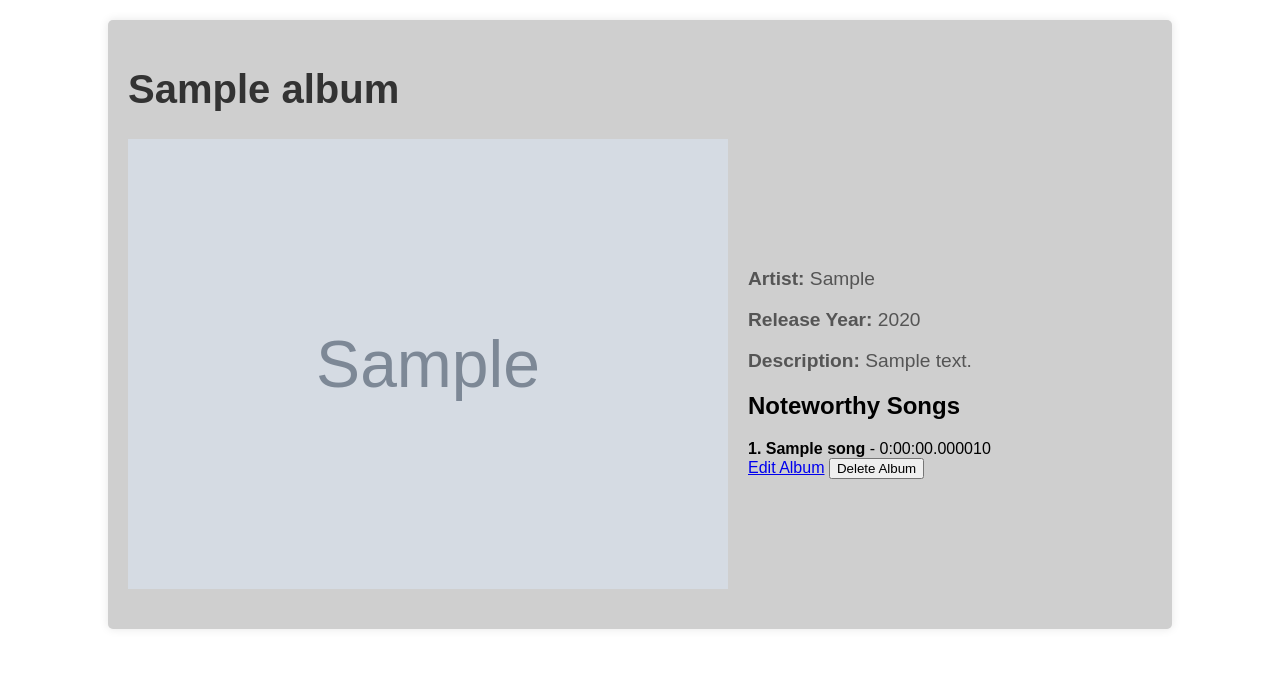
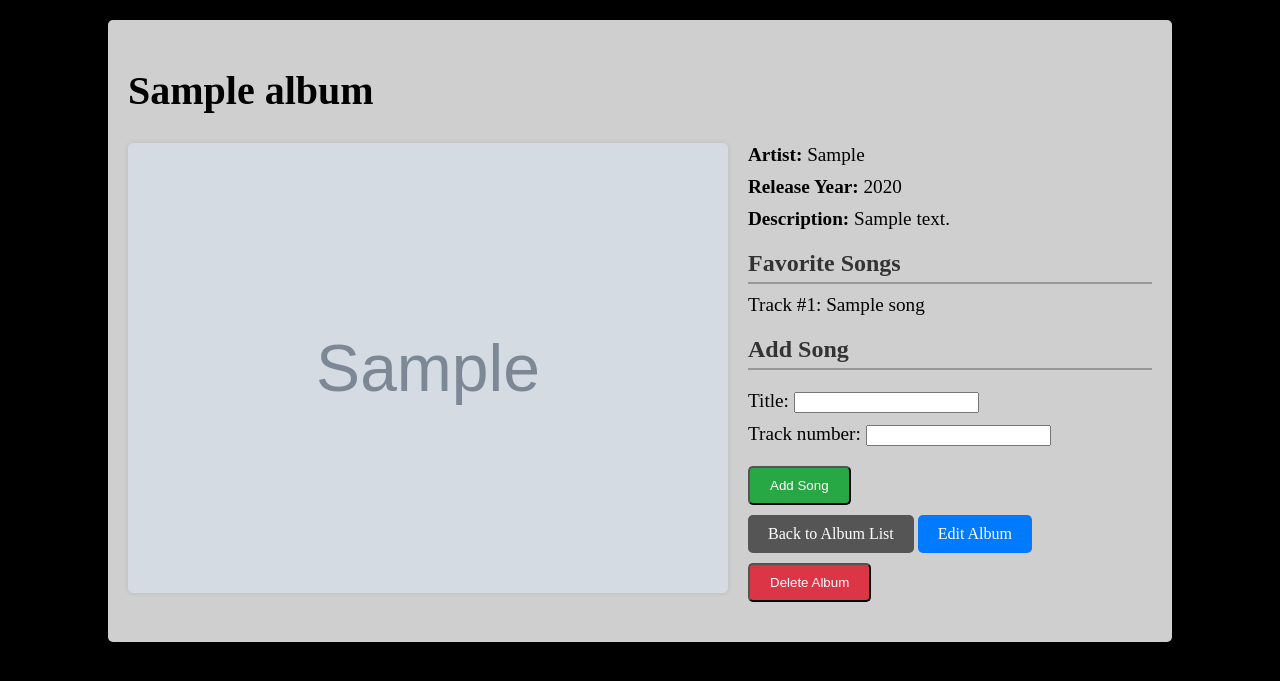
Before and after one commit to matthew-estes/django-crud-app-lab, a Django app: page /albums/1/ in a window 1280 px wide. Shown: the top 681 px of the page. Run offline with Django 5.2, Linux system fonts and the light colour scheme; tables that the repository leaves empty hold one stand-in row (values such as "Sample post"); grey boxes marked "Sample" are stand-in pictures.

Commit message:
create a third model for Playlist

```diff
--- a/vinyl/main_app/forms.py
+++ b/vinyl/main_app/forms.py
@@ -5,4 +5,4 @@ from .models import Song
 class SongForm(forms.ModelForm):
     class Meta:
         model = Song
-        fields = ["title", "album", "duration", "track_number"]
+        fields = ["title", "track_number"]
--- a/vinyl/main_app/models.py
+++ b/vinyl/main_app/models.py
@@ -15,18 +15,25 @@ class Album(models.Model):
     def get_absolute_url(self):
         return reverse("album-detail", kwargs={"album_id": self.id})
 
-
 class Song(models.Model):
     title = models.CharField(max_length=200)
-    album = models.ForeignKey(Album, related_name="songs", on_delete=models.CASCADE)
-    duration = models.DurationField()
+    album = models.ForeignKey(Album, related_name='songs', on_delete=models.CASCADE)
     track_number = models.IntegerField()
+
+    def __str__(self):
+        return f"{self.title} from {self.album.title}"
 
     class Meta:
         ordering = ['track_number']
 
+
+class Playlist(models.Model):
+    name = models.CharField(max_length=200)
+    description = models.TextField(blank=True, null=True)
+    albums = models.ManyToManyField(Album, related_name='playlists')
+
     def __str__(self):
-        return f"{self.title} from {self.album.title}"
+        return self.name
 
     def get_absolute_url(self):
-        return reverse("song-detail", kwargs={"song_id": self.id})
+        return reverse("playlist-detail", kwargs={"playlist_id": self.id})
--- a/vinyl/main_app/static/css/albums/album_detail.css
+++ b/vinyl/main_app/static/css/albums/album_detail.css
@@ -1,6 +1,8 @@
+/* albums/album_detail.css */
+
 body {
-    font-family: Arial, sans-serif;
-    background-color: #ffffff;
+
+    background-color: #000000;
     margin: 0;
     padding: 0;
 }
@@ -15,9 +17,9 @@ body {
 }
 
 h1 {
-
-    color: #333;
+    color: #000000;
     font-size: 2.5em;
+    margin-bottom: 20px;
 }
 
 .album-info {
@@ -30,6 +32,8 @@ h1 {
     width: 600px;
     height: auto;
     margin-right: 20px;
+    border-radius: 5px;
+    box-shadow: 0 0 5px rgba(0, 0, 0, 0.1);
 }
 
 .album-details {
@@ -38,13 +42,63 @@ h1 {
 
 .album-details p {
     font-size: 1.2em;
-    color: #555;
+    color: #000000;
+    margin: 10px 0;
 }
 
+.album-details h2 {
+    font-size: 1.5em;
+    color: #333;
+    margin-top: 20px;
+    margin-bottom: 10px;
+    border-bottom: 2px solid #999;
+    padding-bottom: 5px;
+}
 
-
-ul {
+.album-details ul {
     list-style-type: none;
     padding: 0;
     margin: 0;
 }
+
+.album-details ul li {
+    font-size: 1.2em;
+    background-color: #cfcfcf;
+    padding: 0;
+    margin: 0;
+}
+
+.album-details form {
+    margin-top: 20px;
+}
+
+.btn {
+    display: inline-block;
+    padding: 10px 20px;
+    margin-top: 10px;
+    text-decoration: none;
+    color: #fff;
+    border-radius: 5px;
+    text-align: center;
+    cursor: pointer;
+}
+
+.btn.secondary {
+    background-color: #555;
+}
+
+.btn.edit-btn {
+    background-color: #007bff;
+}
+
+.btn.submit {
+    background-color: #28a745;
+}
+
+.btn.delete-btn {
+    background-color: #dc3545;
+}
+
+.btn:hover {
+    opacity: 0.9;
+}
--- a/vinyl/main_app/templates/albums/detail.html
+++ b/vinyl/main_app/templates/albums/detail.html
@@ -15,20 +15,33 @@
           <p><strong>Artist:</strong> {{ album.artist }}</p>
           <p><strong>Release Year:</strong> {{ album.release_year }}</p>
           <p><strong>Description:</strong> {{ album.description }}</p>
-          <h2>Noteworthy Songs</h2>
+
+          <h2>Favorite Songs</h2>
+          {% if songs.exists %}
             <ul>
               {% for song in songs %}
                 <li>
-        <strong>{{ song.track_number }}. {{ song.title }}</strong> - {{ song.duration }}
+                  Track #{{ song.track_number }}: {{ song.title }}
                 </li>
-      {% empty %}
-        <p>No songs available for this album.</p>
               {% endfor %}
             </ul>
+          {% else %}
+            <p></p>
+          {% endif %}
+
+          <h2>Add Song</h2>
+          <form action="{% url 'album_detail' album.id %}" method="post" autocomplete="off">
+            {% csrf_token %}
+            {{ form.as_p }}
+            <button type="submit" class="btn submit">Add Song</button>
+          </form>
+
+          <a href="{% url 'album_index' %}" class="btn secondary">Back to Album List</a>
           <a href="{% url 'album_update' album.id %}" class="btn edit-btn">Edit Album</a>
           <form method="post" action="{% url 'album_delete' album.id %}" style="display: inline">
             {% csrf_token %}
             <button type="submit" class="btn delete-btn">Delete Album</button>
+          </form>
         </div>
       </div>
     </div>
--- a/vinyl/main_app/templates/albums/index.html
+++ b/vinyl/main_app/templates/albums/index.html
@@ -13,7 +13,7 @@
         {% for album in albums %}
         <li class="album-item">
           <a href="{% url 'album_detail' album.id %}">
-            <img src="{{ album.cover_image_url }}" alt="{{ album.title }}" height="400" width="400" />
+            <img src="{{ album.cover_image_url }}" alt="{{ album.title }}" height="350" width="350" />
           </a>
         </li>
         {% endfor %}
--- a/vinyl/main_app/urls.py
+++ b/vinyl/main_app/urls.py
@@ -16,5 +16,5 @@ urlpatterns = [
         views.AlbumDelete.as_view(),
         name="album_delete",
     ),
-    path("albums/<int:album_id>/add_song", views.add_song, name="add_song"),
+
 ]
--- a/vinyl/main_app/views.py
+++ b/vinyl/main_app/views.py
@@ -1,7 +1,8 @@
-from django.shortcuts import render, redirect
+from django.shortcuts import render, redirect, get_object_or_404
 from .forms import SongForm
 from .models import Album, Song
 from django.views.generic.edit import CreateView, UpdateView, DeleteView
+
 
 
 class AlbumCreate(CreateView):
@@ -29,19 +30,17 @@ def album_index(request):
     return render(request, "albums/index.html", {"albums": albums})
 
 
+
 def album_detail(request, album_id):
-    album = Album.objects.get(id=album_id)
-    songs = album.songs.all()
-    return render(request, "albums/detail.html", {"album": album, 'songs': songs})
-
-
-def add_song(request, album_id):
-
-    form = SongForm(request.POST)
-
-    if form.is_valid():
-
-        new_song = form.save(commit=False)
-        new_song.album_id = album_id
-        new_song.save()
-    return redirect("album_detail", album_id=album_id)
+    album = get_object_or_404(Album, pk=album_id)
+    songs = album.songs.all()  # Retrieve all songs related to this album
+    if request.method == 'POST':
+        form = SongForm(request.POST)
+        if form.is_valid():
+            new_song = form.save(commit=False)
+            new_song.album = album
+            new_song.save()
+            return redirect('album_detail', album_id=album.id)
+    else:
+        form = SongForm()
+    return render(request, 'albums/detail.html', {'album': album, 'songs': songs, 'form': form})
```
Also changed, not shown: vinyl/main_app/static/css/base.css (+21 -1 lines), vinyl/main_app/static/css/index.css (+12 -8 lines), vinyl/main_app/migrations/0003_alter_song_options_remove_song_duration.py (added). Lines whose indentation alone changed are shown as unchanged.
